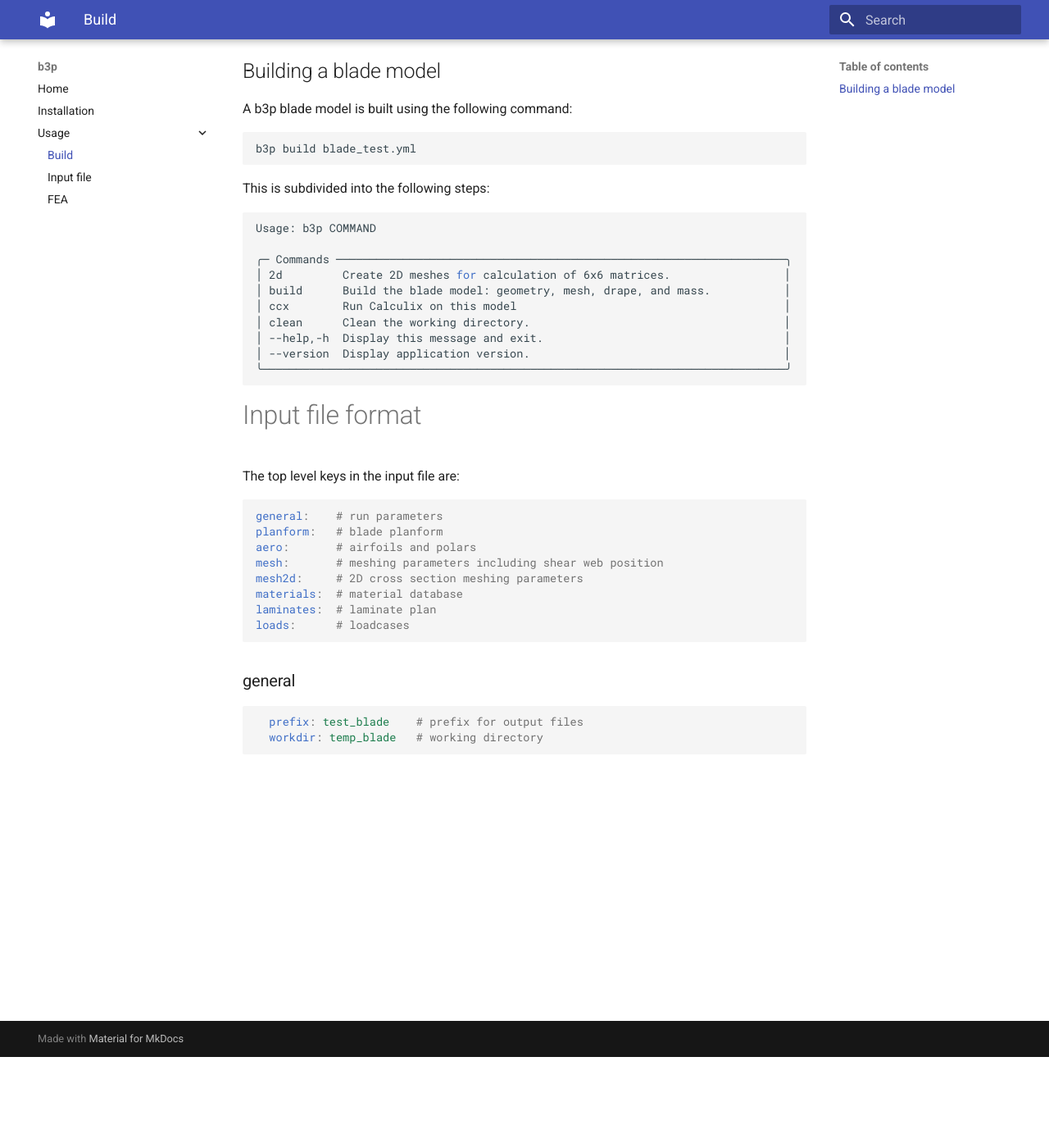
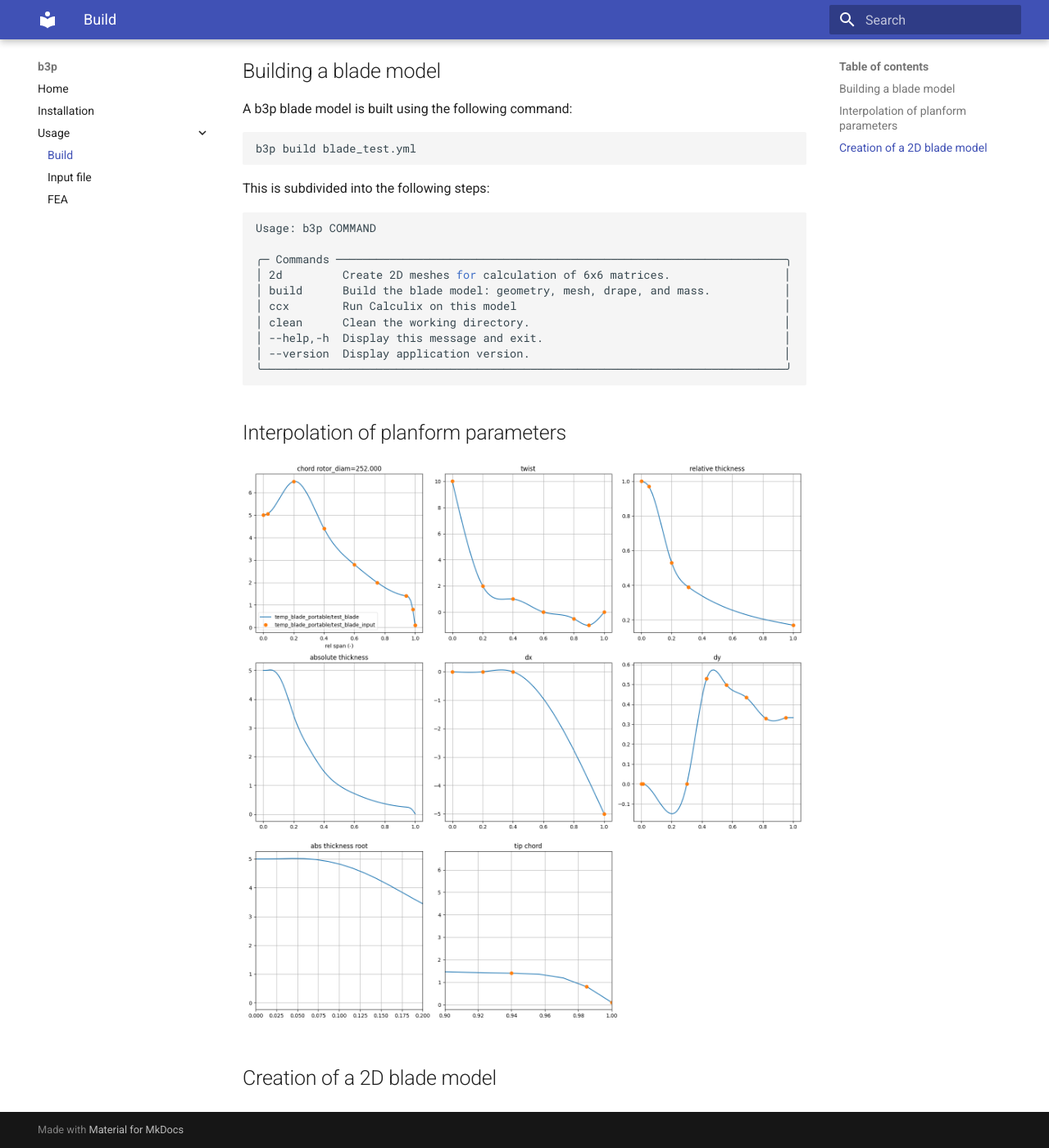
Before and after one commit to wr1/b3p, an MkDocs documentation site: the page built from docs/use/build.md, in a window 1280 px wide and 1400 px high, scrolled down 111 px. Shown: the whole window at 82% size. Built offline with MkDocs 1.6.1 and Material for MkDocs 9.7.7, drawn with Linux system fonts in a browser that asks for light colours.

Commit message:
add some docs

````diff
--- a/docs/use/build.md
+++ b/docs/use/build.md
@@ -18,25 +18,7 @@ Usage: b3p COMMAND
 ╰──────────────────────────────────────────────────────────────────────────────╯
 ```
 
+## Interpolation of planform parameters
+![Test blade](../assets/images/test_blade.png)
 
-
-
-
-# Input file format
-The top level keys in the input file are:
-```yaml
-general:    # run parameters
-planform:   # blade planform
-aero:       # airfoils and polars
-mesh:       # meshing parameters including shear web position
-mesh2d:     # 2D cross section meshing parameters
-materials:  # material database
-laminates:  # laminate plan
-loads:      # loadcases
-```
-
-### general
-```yaml
-  prefix: test_blade    # prefix for output files
-  workdir: temp_blade   # working directory
-```
+## Creation of a 2D blade model
--- a/pyproject.toml
+++ b/pyproject.toml
@@ -1,6 +1,6 @@
 [tool.poetry]
 name = "b3p"
-version = "v0.0.4rc4"
+version = "v0.0.4rc5"
 description = "Command line tools for preprocessing of wind turbine blade models"
 authors = ["wr1 <8971152+wr1@users.noreply.github.com>"]
 license = "MIT"
@@ -11,7 +11,7 @@ include = ["examples/*.yml", "examples/makefile"]
 
 [tool.poetry.dependencies]
 python = "^3.9.7"
-# pyarrow = ">15.*"
+pyarrow = ">18.*"
 pandas = "^2.2.3"
 numpy = ">2.0.0"
 scipy = "^1.13.0"
@@ -27,6 +27,7 @@ cyclopts = "^2.9.9"
 pytest = "^8.3.3"
 pytest-cov = "^6.0.0"
 pyyaml = "^6.0.2"
+jinja2 = "^3.1.4"
 
 
 [tool.poetry.group.dev.dependencies]
````
Also changed, not shown: docs/index.md (+2 -0 lines), docs/use/fea.md (+5 -0 lines), docs/assets/images/test_blade.png (added), docs/assets/images/test_blade_ccx_lc_forward_edge_eps2d.png (added), docs/assets/images/test_blade_ccx_lc_forward_flap_eps2d.png (added), docs/assets/images/test_blade_loads.png (added), 1 other file.
